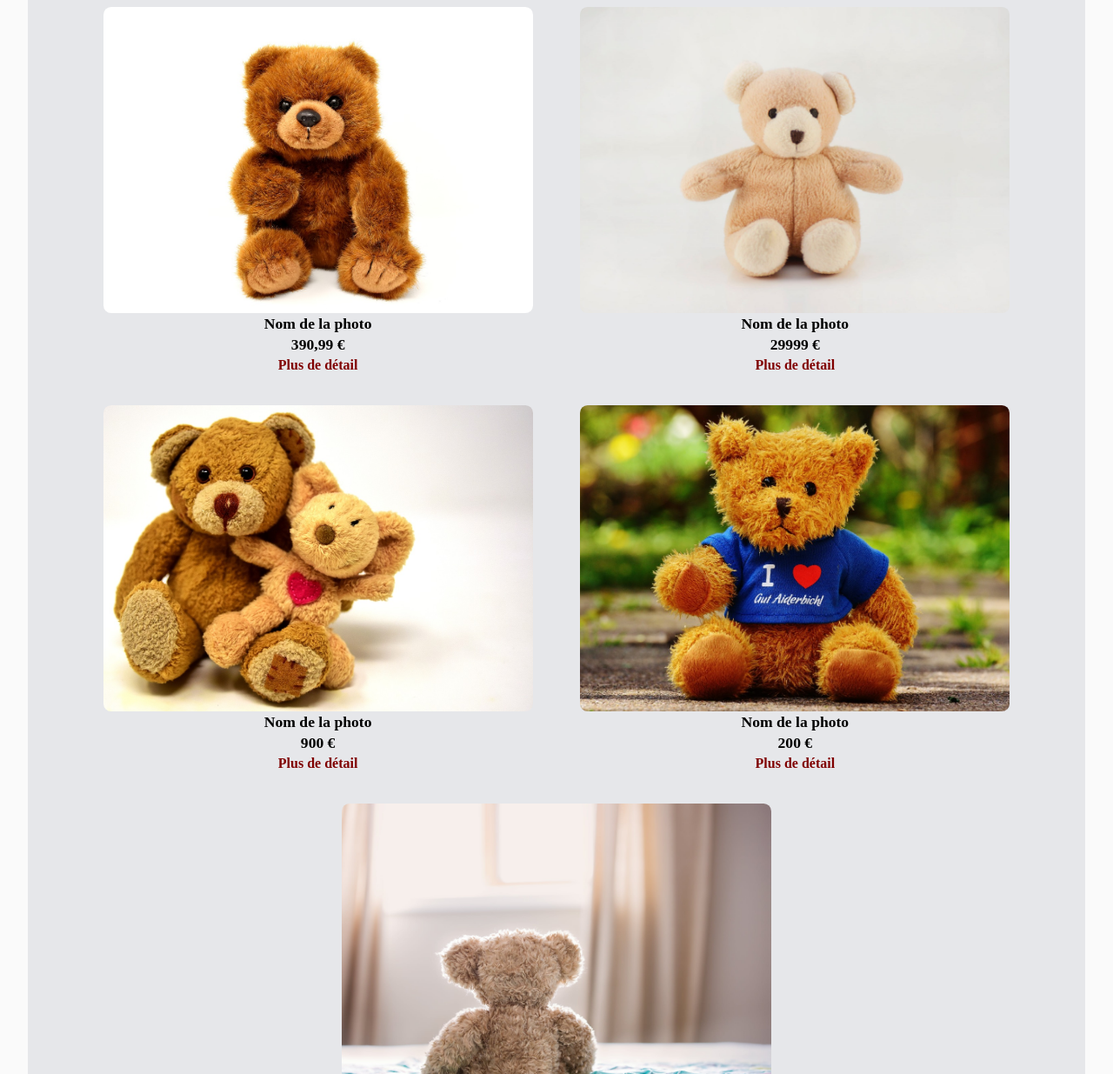
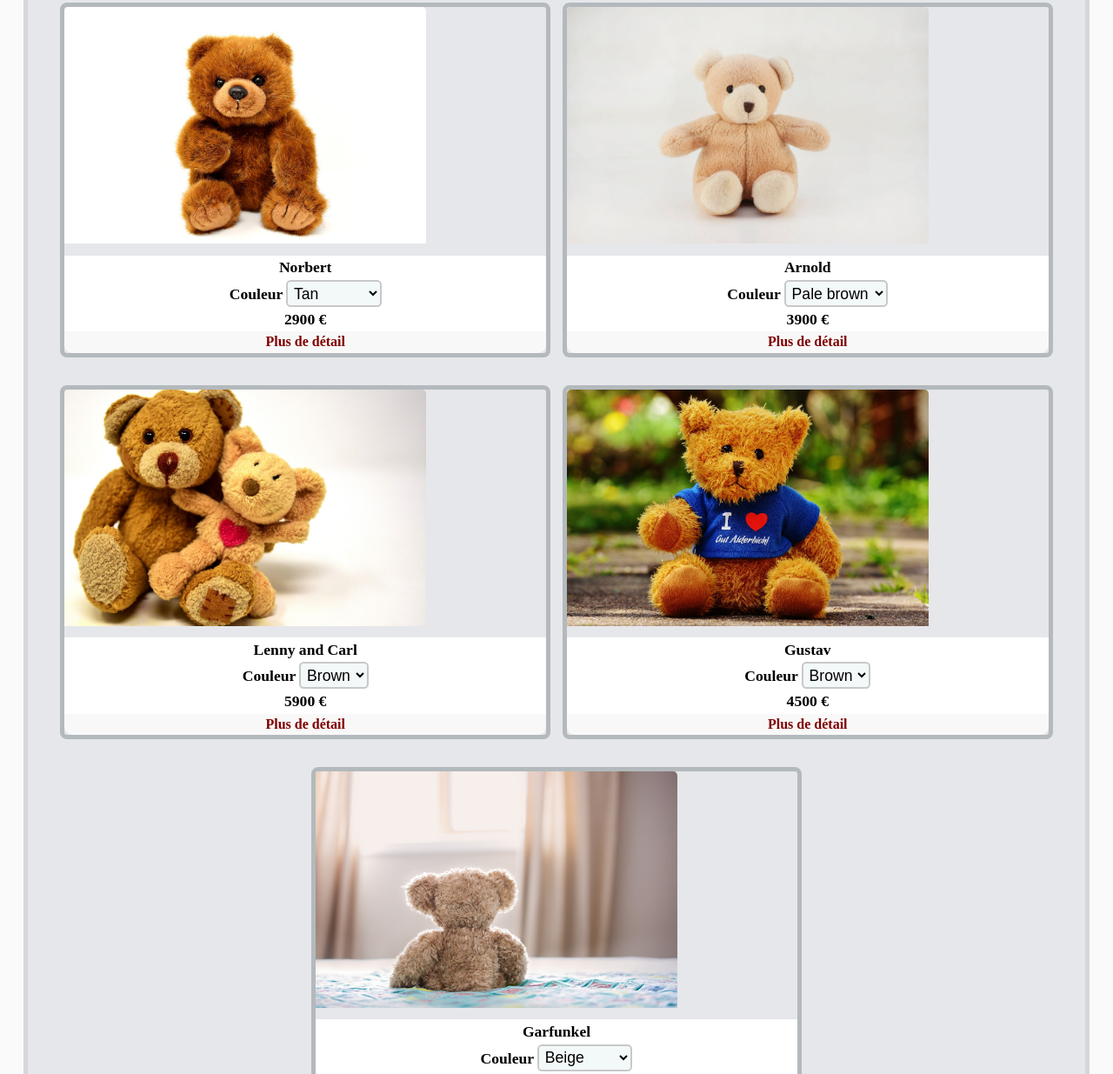
Before and after one commit to Madjiassoum/P5_MADJIASSOUM_ELYSEE, a plain HTML site: page front-end/pages/index.html in a window 1280 px wide. Shown: the part 259-1494 px from the top of the page at 87% size. Drawn offline with Linux system fonts and the light colour scheme; a web font is replaced by a local one.

Commit message:
changer nom fichier: confirmation

```diff
--- a/front-end/pages/index.html
+++ b/front-end/pages/index.html
@@ -13,7 +13,7 @@
 	<style>
 		@import url('http://fonts.cdnfonts.com/css/pangolin');
 	</style>
-	<script src="src/index.js" defer></script>
+	<script type="text/javascript" src="src/index.js" defer></script>
 </head>
 <body>
 	<!-- Principal conteneur -->
@@ -38,7 +38,7 @@
 				</nav>
 		</header>
 		<!-- EN-TETE END -->
-		<main id="index">
+		<main id="index" class="index">
 			<!-- Lister mes produits-->
 			<h1>
 				Orinoco, site de vente d'Ours en peluche faits à la main en ligne
@@ -46,69 +46,74 @@
 			<section class="bloc bgc-white bg-lines-h2-bg bg-repeat l-bloc" id="bloc-4-portfolio">
 				<h2>Liste des produits</h2>
 				<div class="container">
-					<div class="row tight-width-whitespace portfolio-row">
-						<div class="col-sm-6">
-							<p >
-								<img src="images/teddy_1.jpg" alt="" class="img-responsive portfolio-thumb"/>
-							</p>
-							<h3 class="nom-produit">
-								Nom de la photo
-							</h3>
-							<p class="prix-produit">
-								390,99 €
-							</p>
-							<a href="produit.html">Plus de détail</a>
-						</div>
-						<div class="col-sm-6">
-							<p>
-								<img src="images/teddy_2.jpg" class="img-responsive portfolio-thumb" alt=""/>
-							</p>
-							<h3 class="nom-produit">
-								Nom de la photo
-							</h3>
-							<p class="prix-produit">
-								29999 €
-							</p>
-							<a href="produit.html">Plus de détail</a>
-						</div>
+					<div id="5be9c8541c9d440000665243" class="col-sm-6">
+						<p><img src="images/teddy_1.jpg" alt="" class=""/></p>
+						<h3 class="name">Norbert</h3>
+						<div class="color-product">
+                            <label for="colors">Couleur</label>
+                            <select name="colors" id="color1">
+                                <option value="1">Tan</option>
+                                <option value="2">Chocolate</option>
+                                <option value="3">Black</option>
+                                <option value="4">white</option>
+                            </select>
+                        </div>
+						<p class="price">2900 €</p>
+						<a href="http://localhost:3000/api/teddies/5be9c8541c9d440000665243">Plus de détail</a>
 					</div>
-					<div class="row tight-width-whitespace portfolio-row">
-						<div class="col-sm-6">
-							<p>
-								<img src="images/teddy_3.jpg" class="img-responsive portfolio-thumb" alt="Création d'un site internet pour un voyageur"/>
-							</p>
-							<h3 class="nom-produit">
-								Nom de la photo
-							</h3>
-							<p class="prix-produit">
-								900 €
-							</p>
-							<a href="produit.html">Plus de détail</a>
-						</div>
-						<div class="col-sm-6">
-							<p>
-								<img src="images/teddy_4.jpg" class="img-responsive portfolio-thumb" alt="Conception d'un site web pour agence de mariage"/>
-							</a>
-							<h3 class="nom-produit">
-								Nom de la photo
-							</h3>
-							<p class="prix-produit">
-								200 €
-							</p>
-							<a href="produit.html">Plus de détail</a>
-						</div>
-						<div class="col-sm-6">
-							<p>
-								<img src="images/teddy_5.jpg" class="img-responsive portfolio-thumb" alt="Conception d'un site web pour agence de mariage"/>
-							</p>
-							<h3 class="nom-produit">
-								Nom de la photo
-							</h3>
-							<p class="prix-produit">
-								290 €
-							</p>
-							<a href="produit.html">Plus de détail</a>
-						</div>
+					<div id="5beaa8bf1c9d440000a57d94" class="col-sm-6">
+						<p><img src="images/teddy_2.jpg" class="" alt=""/></p>
+						<h3 class="name">Arnold</h3>
+						<div class="color-product">
+                            <label for="coulors">Couleur</label>
+                            <select name="coulors" id="coulor2">
+                                <option value="1">Pale brown</option>
+                                <option value="2">Dark brown</option>
+                                <option value="3">White</option>
+                            </select>
+                        </div>
+						<p class="price">3900 €</p>
+						<a href="http://localhost:3000/api/teddies/5beaa8bf1c9d440000a57d94">Plus de détail</a>
+					</div>
+					<div id="5beaaa8f1c9d440000a57d95" class="col-sm-6">
+						<p><img src="images/teddy_3.jpg" class="" alt=""/></p>
+						<h3 class="name">Lenny and Carl</h3>
+						<div class="color-product">
+                            <label for="coulors">Couleur</label>
+                            <select name="coulors" id="coulor3">
+                                <option value="1">Brown</option>
+                            </select>
+                        </div>
+						<p class="price">5900 €</p>
+						<a href="http://localhost:3000/api/teddies/5beaaa8f1c9d440000a57d95">Plus de détail</a>
+					</div>
+					<div id="5beaabe91c9d440000a57d96" class="col-sm-6">
+						<p><img src="images/teddy_4.jpg" class="" alt=""/></p>
+						<h3 class="name">Gustav</h3>
+						<div class="color-product">
+                            <label for="coulors">Couleur</label>
+                            <select name="coulors" id="coulor4">
+                                <option value="1">Brown</option>
+                                <option value="2">Blue</option>
+                                <option value="3">Pink</option>
+							</select>
+                        </div>
+						<p class="price">4500 €</p>
+						<a href="http://localhost:3000/api/teddies/5beaabe91c9d440000a57d96">Plus de détail</a>
+					</div>
+					<div id="5beaacd41c9d440000a57d97" class="col-sm-6">
+						<p><img src="images/teddy_5.jpg" class="" alt=""/></p>
+						<h3 class="name">Garfunkel</h3>
+						<div class="color-product">
+                            <label for="coulors">Couleur</label>
+                            <select name="coulors" id="Coulor5">
+                                <option value="1">Beige</option>
+                                <option value="2">Tan</option>
+                                <option value="3">Chocolate</option>
+                            </select>
+                        </div>
+						<p class="price">5500 €</p>
+						<a href="produit.html">Plus de détail</a>
 					</div>
 				</div>
 			</section>
--- a/front-end/sass/style.scss
+++ b/front-end/sass/style.scss
@@ -71,11 +71,12 @@ a{
 .card .container a{
   text-decoration: none;
 }
+
 main{
   display: flex;
   flex-direction: column;
   justify-content: center;
-  margin: 1em auto;
+  margin: 0.5em auto;
   border-radius: 1em;
   height: auto;
   background-color: rgba(139, 149, 161, 0.185);
@@ -93,31 +94,51 @@ main{
     }
   }
 }
-/* Pour un produit selectinné */
-.bloc-produit{
-  border: 5px double gray;
+/* produit selectionné */
+
+.produit{
+  .bloc-produit, .bloc{
     .container{
       .col-sm-6{
-      width: 70%;
+        width: 85%;
         margin: auto;
+        border: 5px solid rgba(185, 193, 194, 0.1);
+        border-radius: .5em;
+        .name,
+        .color-product,
+        .price,
+        .description{
+          background-color: #fff;
         }
       }
     }
+  }
+}
+
+.description{
+  text-align: justify;
+  padding: 0.3em 1.5em;
+}
 .col-sm-6{
+  padding-top: 0;
   p img{
     width: 100%;
     object-fit: cover;
+    border-top-right-radius: .3em;
+    border-top-left-radius: .3em;
+    z-index: 11;
   }
-  .nom-produit,
-  .prix-produit,
+  .name,
+  .price,
+  .color-product
   p, a{
     display: flex;
     justify-content: center;
-    margin: .2em 0 .2em 0;
+    margin: 0em 0 .2em 0;
     font-size: 1.1em;
   }
 }
-.prix-produit{
+.price{
   font-weight: bold;
   font-family: 'pangolin';
 }
@@ -135,6 +156,7 @@ main{
   align-items: left;
 
 }
+
 /* formulaire pour */
 .form_1{
   .form-group{
@@ -163,7 +185,6 @@ main{
     .btn{
       margin: auto;
       text-align: center;
-      margin: auto;
       margin: .51em auto .5em auto;
     }
     input{
@@ -179,7 +200,6 @@ main{
       background: -moz-linear-gradient(0deg, $color-primaire 5%, $color-secondaire 100%);
       background: -o-linear-gradient(0deg, $color-primaire 5%, $color-secondaire 100%);
       background: linear-gradient(0deg, $color-primaire 5%, $color-secondaire 100%);
-
     }
   }
   .form-group:first-child{
@@ -263,8 +283,11 @@ h2{
   font-size: 1.2em;
   text-align: center;
 }
-/* La section concernant les images des produits*/
-.bloc .container .row{
+
+/* La section concernant liste des produits*/
+.index{
+  border: 5px solid rgba(150, 150, 150, .2);
+  .bloc .container{
     width: 100%;
     display: flex;
     flex-direction: row;
@@ -273,24 +296,53 @@ h2{
     margin: auto;
     height: auto;
     .col-sm-6{
-    width: 45%;
+      width: 48%;
       height: auto;
+      padding: 0;
       margin: auto;
       margin-bottom: 2em;
+      border: 5px solid rgba(81, 97, 99, 0.34);
+      border-radius: .5em;
+      p img{
+        width: 26em;
+        height: 17em;
+        margin: -1em 0em -.15em 0em;
+        object-fit: cover;
+        border-top-left-radius: .3em;
+        border-top-right-radius: .3em;
+        display: flex;
+        justify-content: center;
+      }
+      .name, .price, a{
+        text-align: center;
+        margin: 0 0 0 0;
+        padding: .2em 0;
         border: none;
-    border-radius: .5em;
-    img{
-      width: 100%;
-      height: 20em;
-      margin: -0.1em -0.1em -0.1em -0.1em;
-      object-fit: cover;
-      border-radius: .5em;
+        background-color: #fff;
+      }
+      a{
+        border-bottom-left-radius: .6em;
+        border-bottom-right-radius: .6em;
+        background-color: rgb(248, 248, 248);
+      }
+      .color-product{
+        font-size: 1.1em;
+        font-weight: bold;
+        padding: .3em 0;
+        text-align: center;
+        padding: 0;
+
+        background-color: #fff;
+        select{
+          background-color: rgba(227, 238, 241, 0.41);
+          border: 2px solid rgb(201, 200, 200);
+          border-radius: .3em;
+          padding: .15em .15em;
+          font-size: 1em;
         }
 
-    .nom-produit, .prix-produit{
-      text-align: center;
-      margin: .2em 0 .2em 0;
-      border: none;
+      }
+
     }
   }
 }
@@ -304,7 +356,6 @@ h2{
   padding: 0.5em 0.5em;
   margin: auto;
 }
-
 .navbar-header{
   width: 50%;
   margin: 0;
@@ -332,7 +383,6 @@ h2{
     font-family: 'Pangolin', sans-serif;
   }
 }
-
 .navbar-collapse{
   display: inline-block;
   padding: 0;
@@ -344,7 +394,6 @@ h2{
   margin-right: 1em;
   list-style-type: none;
 }
-
 .navbar .nav {
   padding-top: 2px;
   margin-right: 16px;
@@ -384,7 +433,6 @@ h2{
 .nav-item:hover{
   background-color: rgba(190, 190, 190, 0.41);
 }
-
 .nav > li a:hover,
 .nav > li a:focus {
   opacity: 0.7;
@@ -408,9 +456,10 @@ h2{
   z-index: 2;
 }
 
-
+/* Special footer */
 footer{
   background-color: rgba(49, 19, 19, 0.2);
+  border-radius: 1em;
   .social{
     width: 90%;
     display: flex;
--- a/front-end/src/index.js
+++ b/front-end/src/index.js
@@ -1,3 +1 @@
-<script>
-   const monId= document.getElementByTagName();
-</script>
+fetch(http://localhost:3000/api/teddies/);
```
Also changed, not shown: front-end/pages/confirmation.html (renamed from front-end/pages/confitmation.html, +4 -4 lines), front-end/pages/panier.html (+2 -2 lines), front-end/pages/produit.html (+3 -3 lines), front-end/README.MD (added), front-end/sass/style.css, 1 other file. Lines whose indentation alone changed are shown as unchanged.
